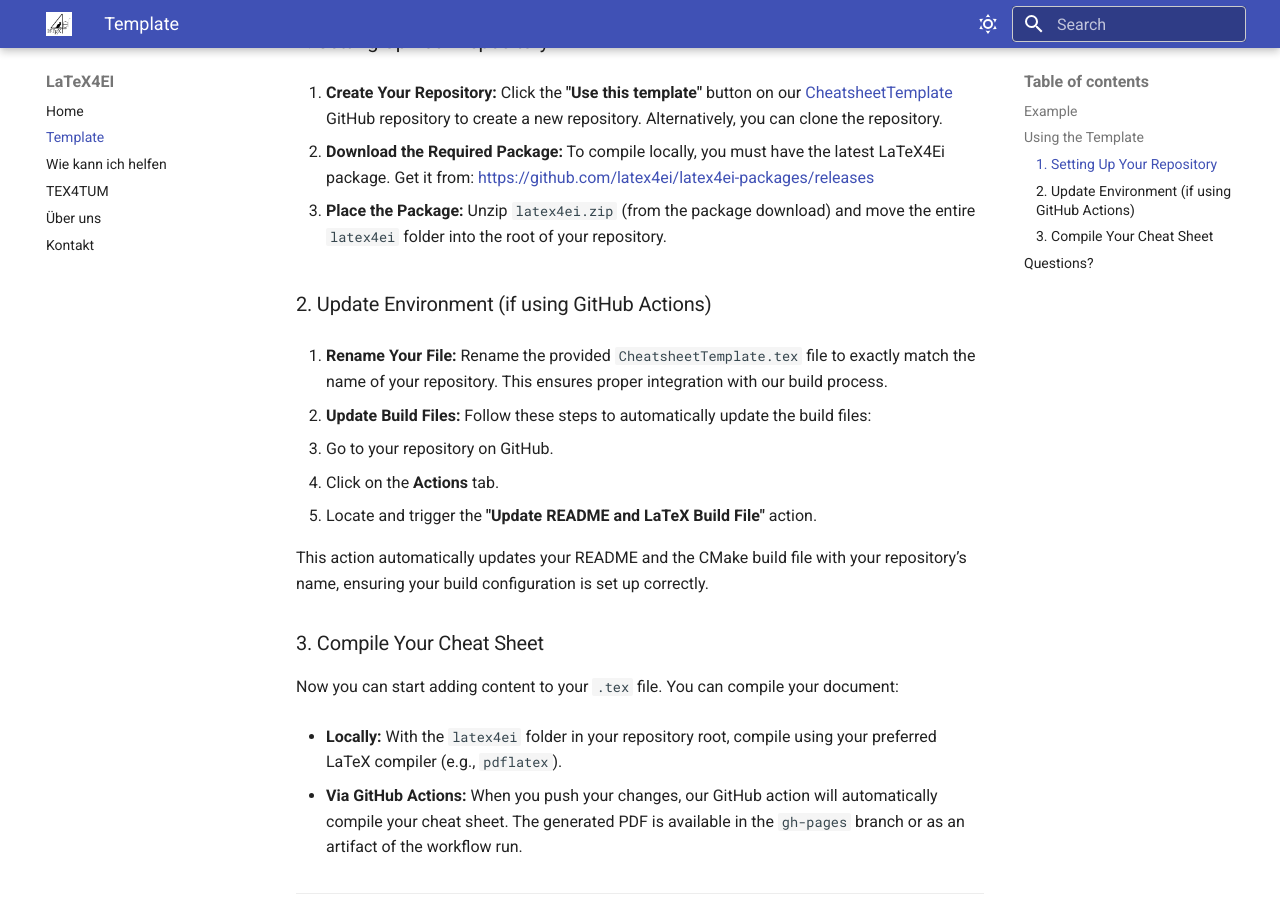
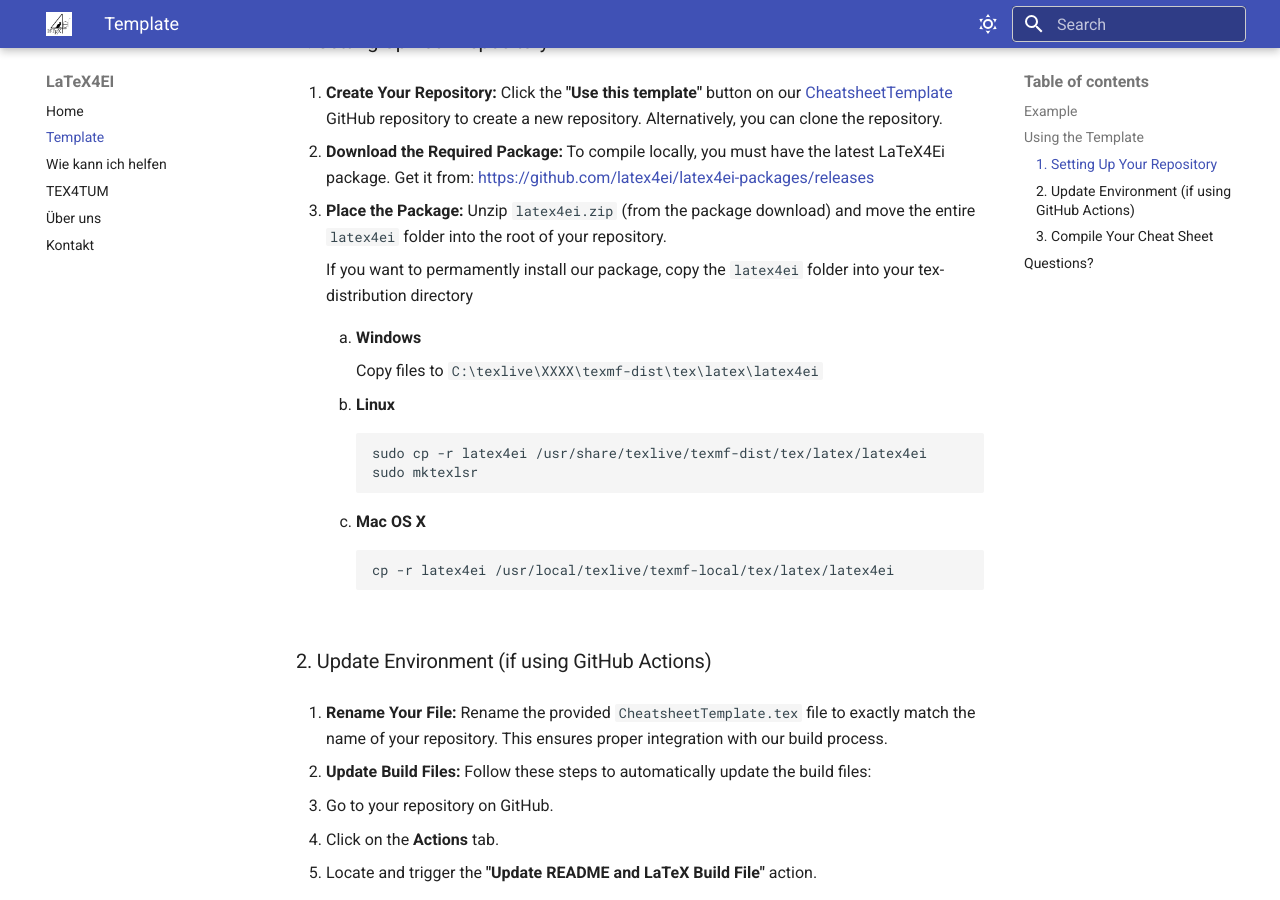
Before and after one commit to latex4ei/Allgemein, an MkDocs documentation site: the page built from docs/TEMPLATE.md, in a window 1280 px wide and 900 px high, scrolled down 1096 px. Built offline with MkDocs 1.6.1 and Material for MkDocs 9.7.7, drawn with Linux system fonts in a browser that asks for light colours.

Commit message:
Apply suggestions from code review
Co-authored-by: Darius Peters <38152878+dariusptrs@users.noreply.github.com>

````diff
--- a/docs/TEMPLATE.md
+++ b/docs/TEMPLATE.md
@@ -27,6 +27,26 @@ ______________________________________________________________________
 1. **Place the Package:**
    Unzip `latex4ei.zip` (from the package download) and move the entire `latex4ei` folder into the root of your repository.
 
+	If you want to permamently install our package, copy the `latex4ei` folder into your tex-distribution directory
+
+	1. **Windows**
+
+		Copy files to `C:\texlive\XXXX\texmf-dist\tex\latex\latex4ei`
+
+	2. **Linux**
+
+		```bash
+		sudo cp -r latex4ei /usr/share/texlive/texmf-dist/tex/latex/latex4ei
+		sudo mktexlsr
+		```
+
+	3. **Mac OS X**
+
+		```bash
+		cp -r latex4ei /usr/local/texlive/texmf-local/tex/latex/latex4ei
+		```
+
+
 ### 2. Update Environment (if using GitHub Actions)
 
 1. **Rename Your File:**  Rename the provided `CheatsheetTemplate.tex` file to exactly match the name of your repository. This ensures proper integration with our build process.
````
